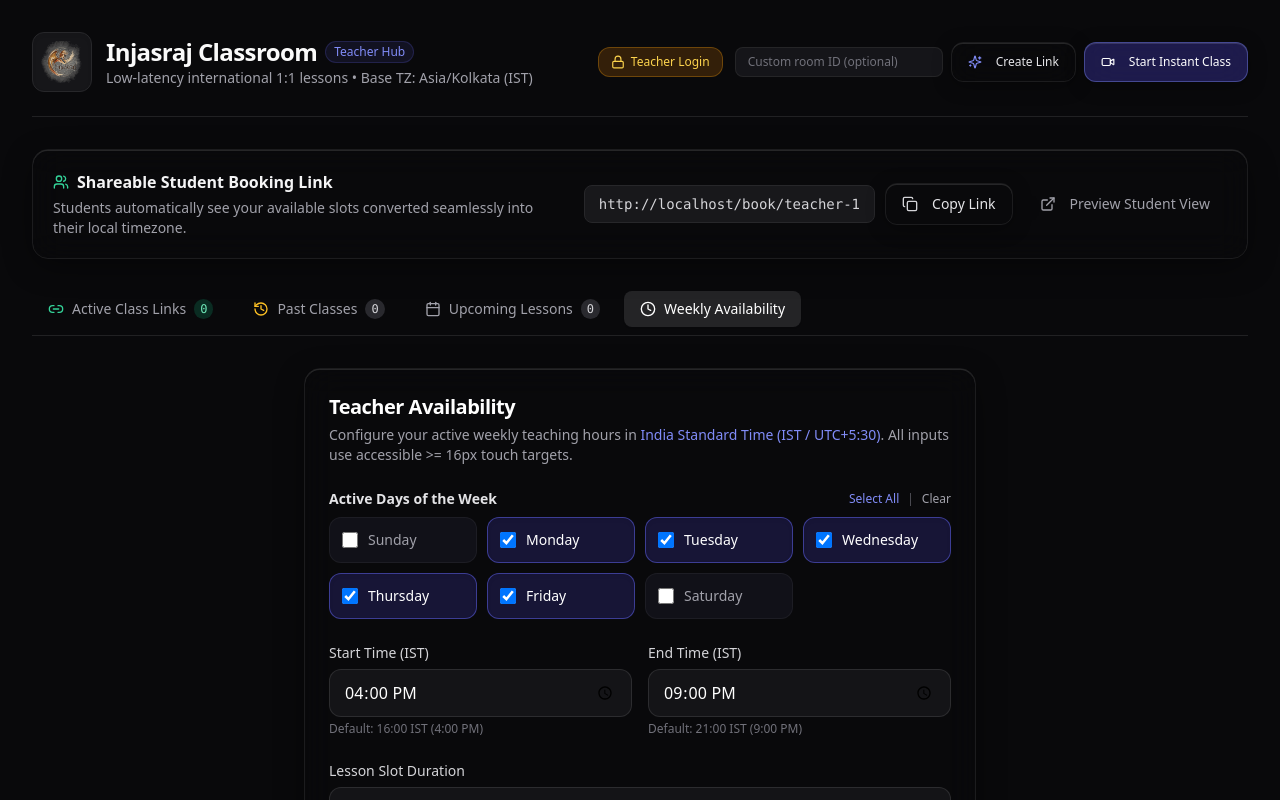
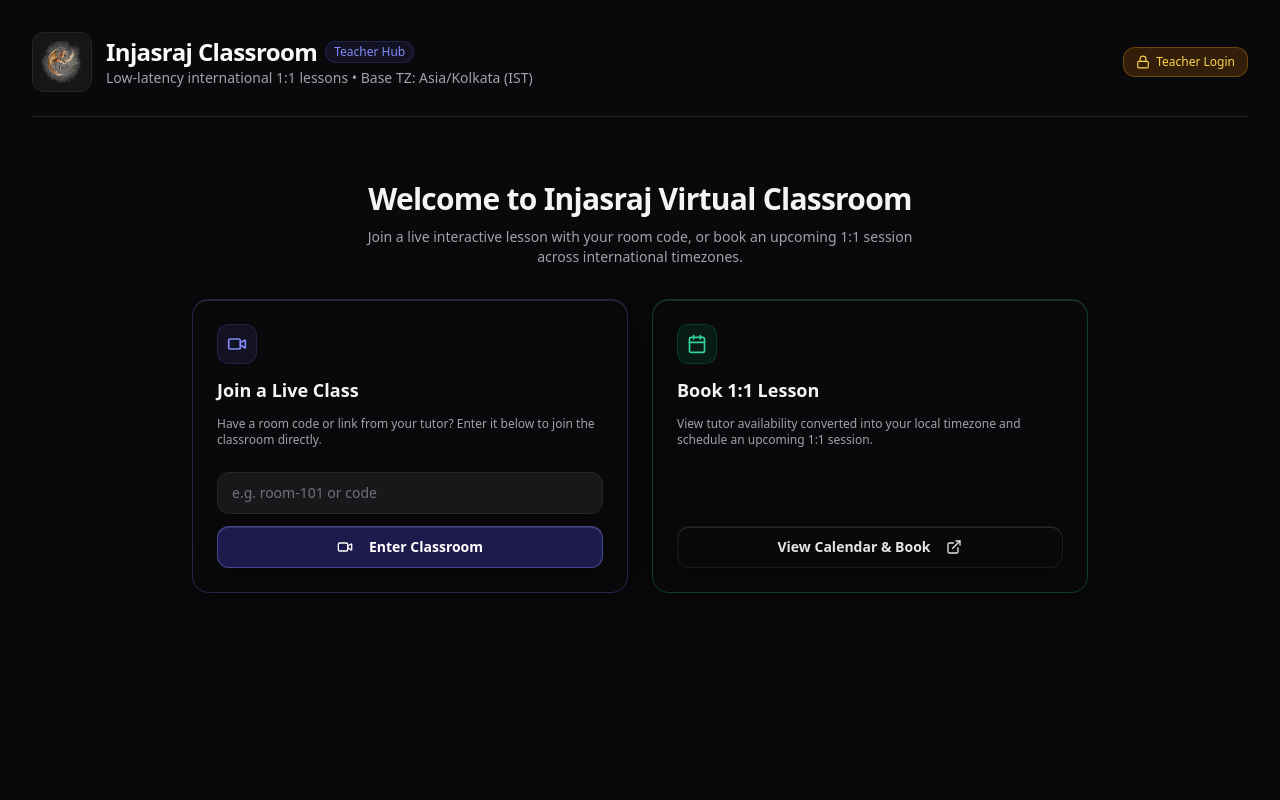
Before and after one commit to rajveersingh2626/injasraj, a Next.js app: page / in a window 1280 px wide. Shown: the top 800 px of the page. Built offline with nearby package versions, Linux system fonts and the light colour scheme; no server answers.

Commit message:
feat(auth): protect teacher dashboard behind login and present student portal to public visitors

```diff
--- a/src/app/page.tsx
+++ b/src/app/page.tsx
@@ -77,6 +77,9 @@ export default function TeacherDashboardPage() {
   const [activeRooms, setActiveRooms] = useState<ManagedRoom[]>([]);
   const [pastClasses, setPastClasses] = useState<PastClassRecord[]>([]);
 
+  // Student Portal State
+  const [studentJoinRoomId, setStudentJoinRoomId] = useState<string>('');
+
   // Instant room creation input
   const [customRoomId, setCustomRoomId] = useState<string>('');
   const [generatedRoomId, setGeneratedRoomId] = useState<string>('');
@@ -84,6 +87,13 @@ export default function TeacherDashboardPage() {
   // Shareable booking link state
   const [origin, setOrigin] = useState<string>('');
   const [isCopied, setIsCopied] = useState<boolean>(false);
+
+  const handleStudentJoinRoom = (e?: React.FormEvent) => {
+    if (e) e.preventDefault();
+    const clean = studentJoinRoomId.trim();
+    if (!clean) return;
+    router.push(`/classroom/${encodeURIComponent(clean)}?role=student`);
+  };
 
   const refreshRoomsAndHistory = useCallback(async () => {
     const { active, expired } = checkAndExpireRooms();
@@ -257,6 +267,7 @@ export default function TeacherDashboardPage() {
             </button>
           )}
 
+          {teacherSession && (
             <div className="flex flex-wrap items-center gap-2 w-full md:w-auto">
               <div className="relative flex-1 sm:w-52">
                 <input
@@ -288,9 +299,90 @@ export default function TeacherDashboardPage() {
                 <span>Start Instant Class</span>
               </GlassButton>
             </div>
+          )}
         </div>
       </header>
 
+      {/* Public Student Portal (Shown when Teacher is not authenticated) */}
+      {!teacherSession ? (
+        <section
+          data-testid="student-portal-section"
+          aria-label="Student Portal"
+          className="space-y-8 max-w-4xl mx-auto w-full py-8"
+        >
+          <div className="text-center space-y-2.5">
+            <h2 className="text-2xl sm:text-3xl font-bold tracking-tight text-zinc-100">
+              Welcome to Injasraj Virtual Classroom
+            </h2>
+            <p className="text-sm text-zinc-400 max-w-xl mx-auto">
+              Join a live interactive lesson with your room code, or book an upcoming 1:1 session across international timezones.
+            </p>
+          </div>
+
+          <div className="grid grid-cols-1 md:grid-cols-2 gap-6">
+            {/* Join by Code Card */}
+            <GlassCard className="p-6 space-y-4 border-indigo-500/30 flex flex-col justify-between">
+              <div className="space-y-3">
+                <div className="w-10 h-10 rounded-xl bg-indigo-500/10 border border-indigo-500/20 text-indigo-400 flex items-center justify-center">
+                  <Video className="w-5 h-5" />
+                </div>
+                <h3 className="text-lg font-semibold text-zinc-100">Join a Live Class</h3>
+                <p className="text-xs text-zinc-400">
+                  Have a room code or link from your tutor? Enter it below to join the classroom directly.
+                </p>
+              </div>
+
+              <form onSubmit={handleStudentJoinRoom} className="space-y-3 pt-2">
+                <input
+                  type="text"
+                  data-testid="student-room-code-input"
+                  placeholder="e.g. room-101 or code"
+                  value={studentJoinRoomId}
+                  onChange={(e) => setStudentJoinRoomId(e.target.value)}
+                  className="w-full bg-zinc-900 border border-zinc-800 rounded-xl px-3.5 py-2.5 text-sm text-zinc-100 placeholder-zinc-500 focus:outline-none focus:ring-2 focus:ring-indigo-500/50"
+                />
+                <GlassButton
+                  type="submit"
+                  variant="primary"
+                  data-testid="student-join-room-btn"
+                  className="w-full py-2.5 text-sm font-semibold flex items-center justify-center space-x-2"
+                >
+                  <Video className="w-4 h-4" />
+                  <span>Enter Classroom</span>
+                </GlassButton>
+              </form>
+            </GlassCard>
+
+            {/* Book 1:1 Session Card */}
+            <GlassCard className="p-6 space-y-4 border-emerald-500/30 flex flex-col justify-between">
+              <div className="space-y-3">
+                <div className="w-10 h-10 rounded-xl bg-emerald-500/10 border border-emerald-500/20 text-emerald-400 flex items-center justify-center">
+                  <Calendar className="w-5 h-5" />
+                </div>
+                <h3 className="text-lg font-semibold text-zinc-100">Book 1:1 Lesson</h3>
+                <p className="text-xs text-zinc-400">
+                  View tutor availability converted into your local timezone and schedule an upcoming 1:1 session.
+                </p>
+              </div>
+
+              <div className="pt-2">
+                <Link href={bookingPath}>
+                  <GlassButton
+                    variant="default"
+                    data-testid="student-book-portal-btn"
+                    className="w-full py-2.5 text-sm font-semibold flex items-center justify-center space-x-2"
+                  >
+                    <span>View Calendar & Book</span>
+                    <ExternalLink className="w-4 h-4" />
+                  </GlassButton>
+                </Link>
+              </div>
+            </GlassCard>
+          </div>
+        </section>
+      ) : (
+        /* Teacher Hub (Protected behind Teacher Passcode Login) */
+        <>
           {/* Generated Instant Room Alert Banner */}
           {generatedRoomId && (
             <GlassCard className="p-4 border-indigo-500/40 bg-indigo-950/20 flex flex-col sm:flex-row items-start sm:items-center justify-between gap-3">
@@ -546,6 +638,8 @@ export default function TeacherDashboardPage() {
               )}
             </section>
           )}
+        </>
+      )}
 
       {/* Teacher Login Modal */}
       <TeacherLoginModal
```
Also changed, not shown: 1 other file (tests, documents, lock files or other folders). Lines whose indentation alone changed are shown as unchanged.
